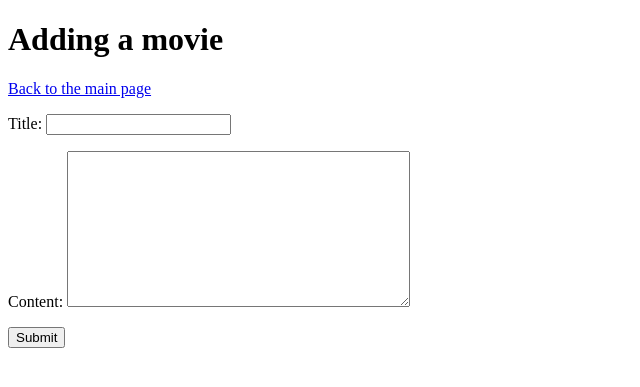
After one commit to AnastasiiaRozlyvan/-Film_and_Review_catalog, a Django app: page /catalog/add/ in a window 1280 px wide. The commit adds this page. Shown: the top 387 px of the page, without its empty margins (0-640 px from the left). Run offline with Django 3.2, Linux system fonts and the light colour scheme.

Commit message:
form added

```diff
--- a/Film_and_Review/urls.py
+++ b/Film_and_Review/urls.py
@@ -16,7 +16,6 @@ Including another URLconf
 from django.contrib import admin
 from django.urls import path, include
 
-
 urlpatterns = [
     path('catalog/', include('catalog.urls')),
     path('admin/', admin.site.urls),
--- /dev/null
+++ b/catalog/forms.py
@@ -0,0 +1,8 @@
+from django.forms import ModelForm
+from .models import Bd
+class BdForm(ModelForm):
+
+
+    class Meta:
+        model = Bd
+        fields = ('title', 'content')
--- a/catalog/models.py
+++ b/catalog/models.py
@@ -1,9 +1,10 @@
 from django.db import models
 
-# Create your models here.
+
 class Bd(models.Model):
     title = models.CharField(max_length=50, verbose_name='Title')
     content = models.TextField(null=True, blank=True, verbose_name='Content')
+
     class Meta:
         verbose_name_plural = 'Films'
         verbose_name = 'Film'
--- /dev/null
+++ b/catalog/templates/catalog/create.html
@@ -0,0 +1,16 @@
+<!DOCTYPE html>
+<html lang="en">
+    <head>
+        <meta  http-equiv="Content-Type" content="text/html; charset=utf-8">
+        <title>Adding a movie - Film and Review</title>
+    </head>
+    <body>
+        <h1>Adding a movie</h1>
+            <div>
+                <a href="{% url 'index' %}">Back to the main page</a>
+            </div>
+        <form method="post"> {% csrf_token %} {{ form.as_p }}
+            <input type="submit" vаluе="Add">
+        </form>
+    </body>
+</html>
--- a/catalog/templates/catalog/index.html
+++ b/catalog/templates/catalog/index.html
@@ -2,7 +2,8 @@
 <html lang="en">
     <head>
         <meta http-equiv="Content-Type" content="text/html; charset=utf-8">
-        <title>Main Film and Review</title>
+        <title>Main - Film and Review</title>
+        <a href="{% url 'add' %}">Add</a>
     </head>
     <body>
         <h1>Films and Review</h1>
--- a/catalog/urls.py
+++ b/catalog/urls.py
@@ -1,4 +1,5 @@
 from django.urls import path
+from .views import BdCreateView
 from .views import index
-urlpatterns = [path('', index),
-              ]
+urlpatterns = [path('', index, name='index'),
+               path('add/', BdCreateView.as_view(), name='add'), ]
--- a/catalog/views.py
+++ b/catalog/views.py
@@ -1,8 +1,22 @@
 from django.http import HttpResponse
 from django.template import loader
 from .models import Bd
-def index(request) :
+from django.urls import reverse_lazy
+def index(request):
     template = loader.get_template('catalog/index.html')
     bbs = Bd.objects.order_by('-title')
     context = {'bbs': bbs}
     return HttpResponse(template.render(context, request))
+
+from django.views.generic.edit import CreateView
+from .forms import BdForm
+
+
+class BdCreateView(CreateView):
+    template_name = 'catalog/create.html'
+    form_class = BdForm
+    success_url = reverse_lazy('index')
+
+    def get_context_data(self, **kwargs):
+        context = super().get_context_data(**kwargs)
+        return context
```
Also changed, not shown: db.sqlite3.
